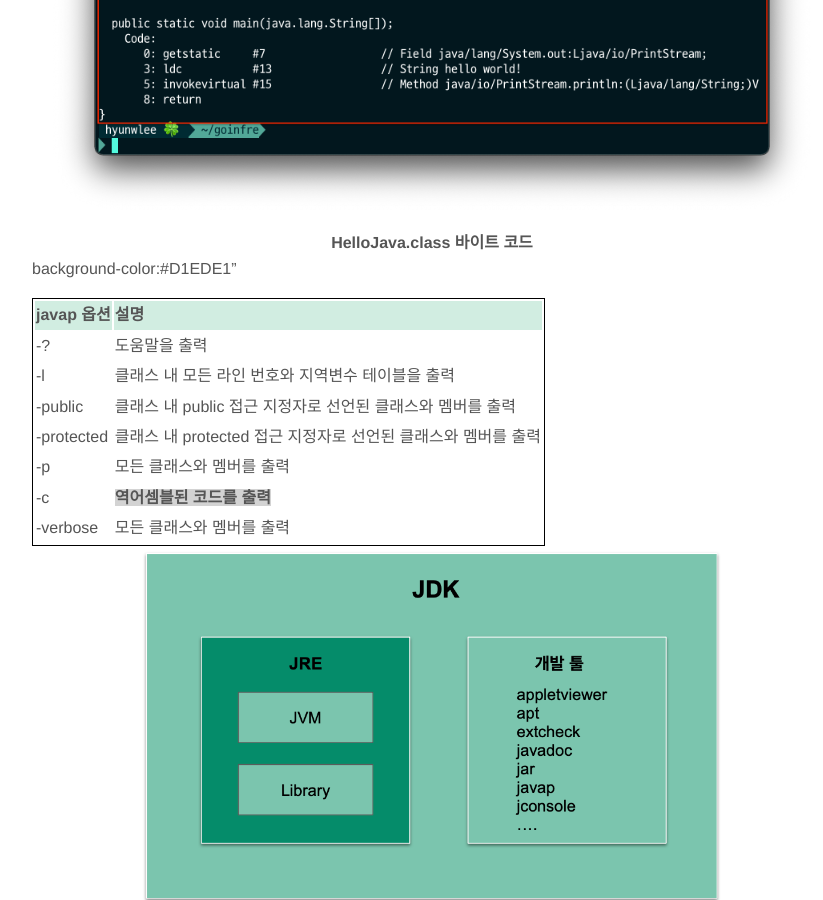
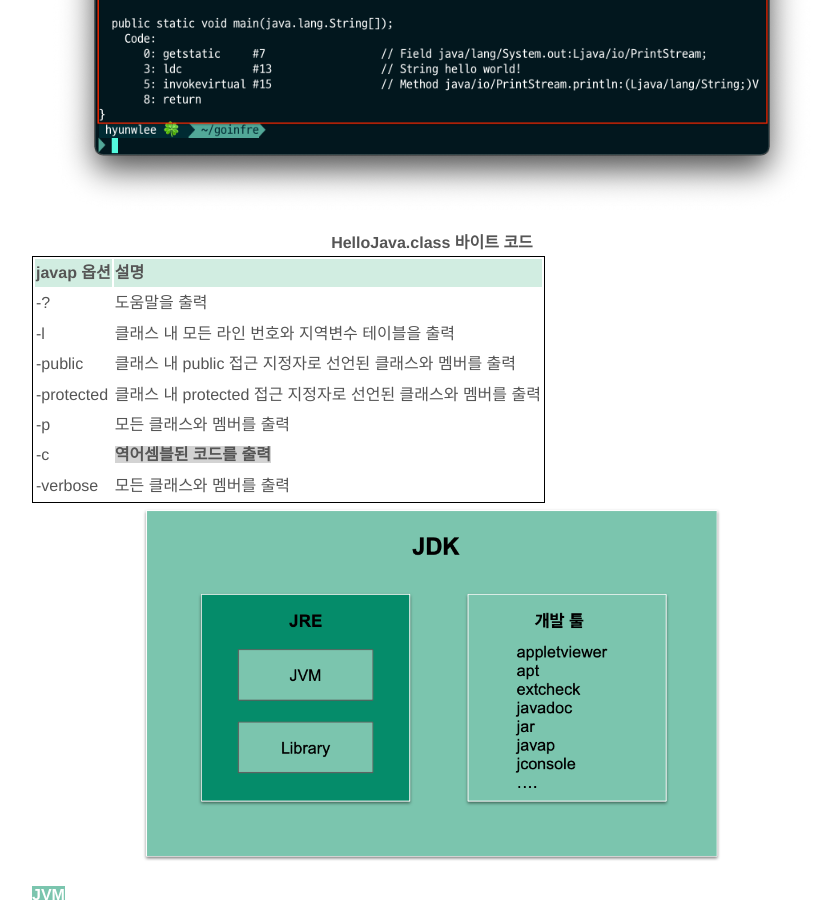
Before and after one commit to hyunwlee-dev/TIL, a Jekyll site: the page built from _posts/2021-09-30-til.md, in a window 1280 px wide and 900 px high, scrolled down 7632 px. Shown: the whole window, without its empty margins (208-1031 px from the left). Built offline with Jekyll 4.4.1, drawn with Linux system fonts in a browser that asks for light colours; nearby versions of some CDN libraries.

Commit message:
modified:   2021-09-30-til.md

```diff
--- a/_posts/2021-09-30-til.md
+++ b/_posts/2021-09-30-til.md
@@ -256,38 +256,38 @@
 
 <center><strong>HelloJava.class 바이트 코드</strong></center>
 
-background-color:#D1EDE1"
+
 
 <table style="border: 1px solid #000000">
-  <tr style="border: 1px solid #000000; background-color:#D1EDE1">
+  <tr style="border: 1px solid black; background-color:#D1EDE1">
     <td><strong>javap 옵션</strong></td>
     <td><strong>설명</strong></td>
   </tr>
-  <tr style="border: 1px solid #000000">
+  <tr style="border: 1px solid black">
     <td>-?</td>
     <td>도움말을 출력</td>
   </tr>
-  <tr style="border: 1px solid #000000">
+  <tr style="border: 1px solid black">
     <td>-l</td>
     <td>클래스 내 모든 라인 번호와 지역변수 테이블을 출력</td>
   </tr>
-  <tr style="border: 1px solid #000000">
+  <tr style="border: 1px solid black">
     <td>-public</td>
     <td>클래스 내 public 접근 지정자로 선언된 클래스와 멤버를 출력</td>
   </tr>
-  <tr style="border: 1px solid #000000">
+  <tr style="border: 1px solid black">
     <td>-protected</td>
     <td>클래스 내 protected 접근 지정자로 선언된 클래스와 멤버를 출력</td>
   </tr>
-  <tr style="border: 1px solid #000000">
+  <tr style="border: 1px solid black">
     <td>-p</td>
     <td>모든 클래스와 멤버를 출력</td>
   </tr>
-  <tr style="border: 1px solid #000000">
+  <tr style="border: 1px solid black">
     <td>-c</td>
     <td><span style="background-color:lightgray"><strong>역어셈블된 코드를 출력</strong></span></td>
   </tr>
-  <tr style="border: 1px solid #000000">
+  <tr style="border: 1px solid black">
     <td>-verbose</td>
     <td>모든 클래스와 멤버를 출력</td>
   </tr>
```
